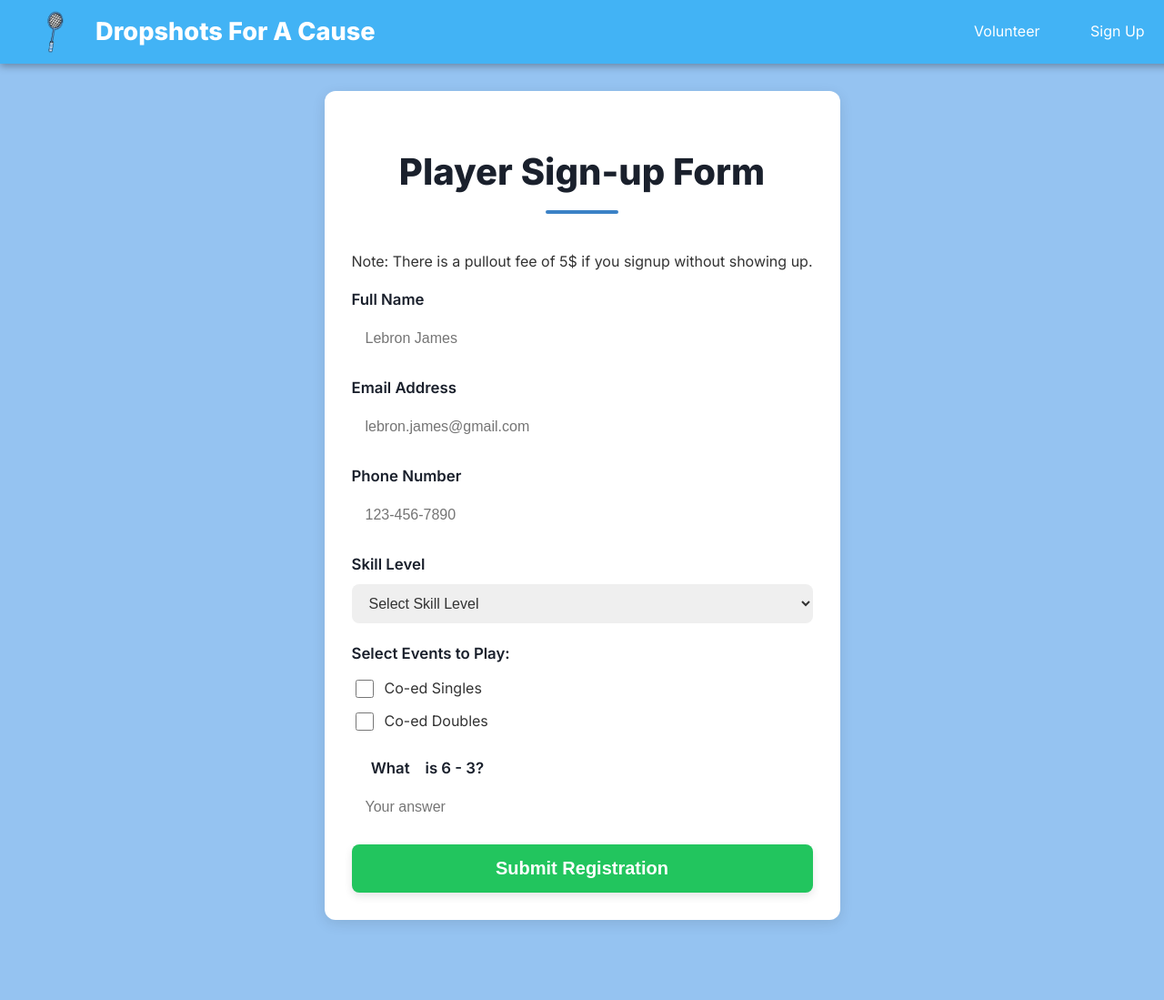
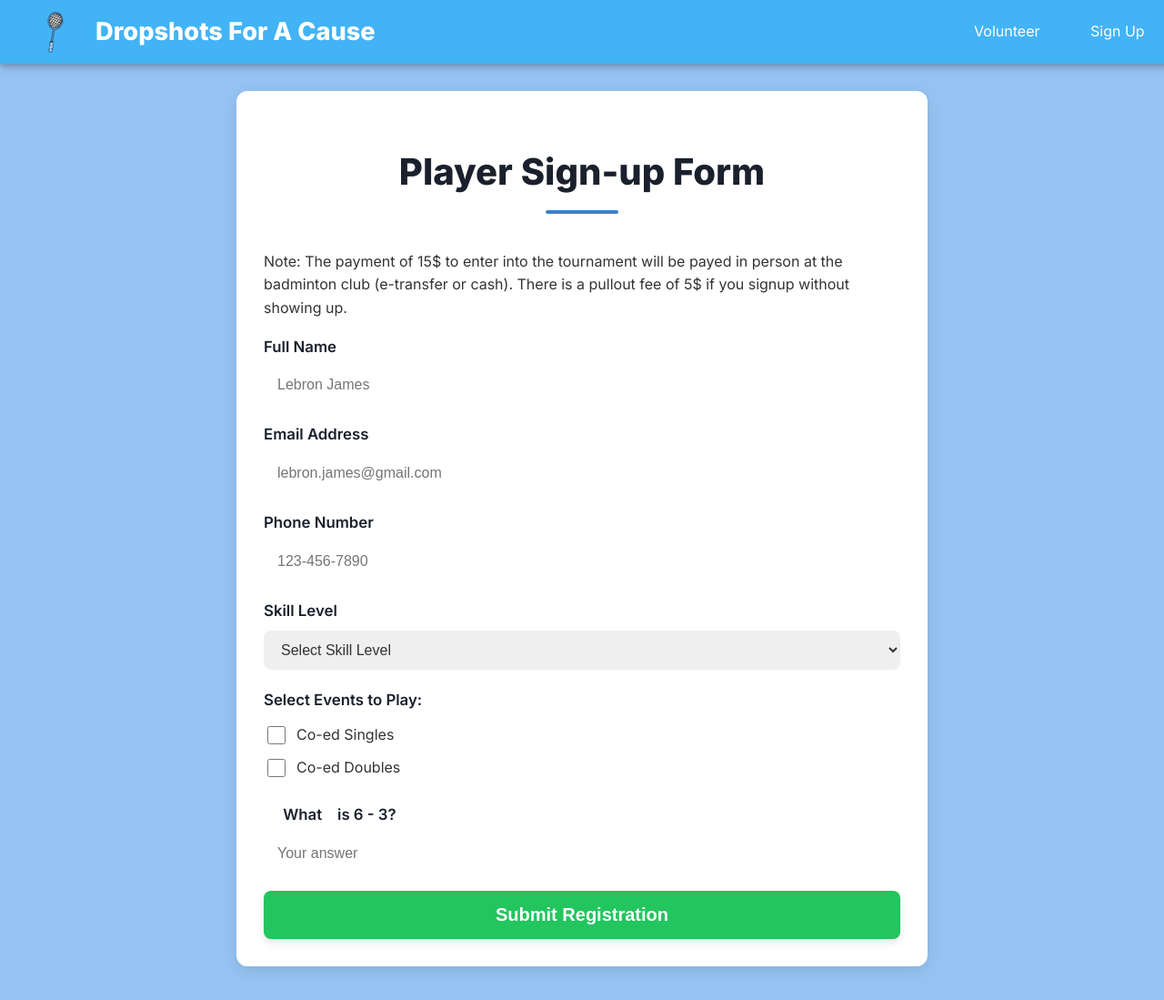
Before and after one commit to theonesomebodey/Badminton-website, a Flask app: page /signup.html in a window 1280 px wide. Shown: the top 1099 px of the page at 91% size. Run offline with Flask 3, Linux system fonts and the light colour scheme.

Commit message:
Update signup.html

```diff
--- a/templates/signup.html
+++ b/templates/signup.html
@@ -290,7 +290,7 @@
 
     <div class="container">
         <h1>Player Sign-up Form</h1>
-        <p>Note: There is a pullout fee of 5$ if you signup without showing up.</p>
+        <p>Note: The payment of 15$ to enter into the tournament will be payed in person at the badminton club (e-transfer or cash). There is a pullout fee of 5$ if you signup without showing up.</p>
         <form id="playerSignupForm" action="signup.html" method="POST">
             <div class="form-group">
                 <label for="fullName">Full Name</label>
```
